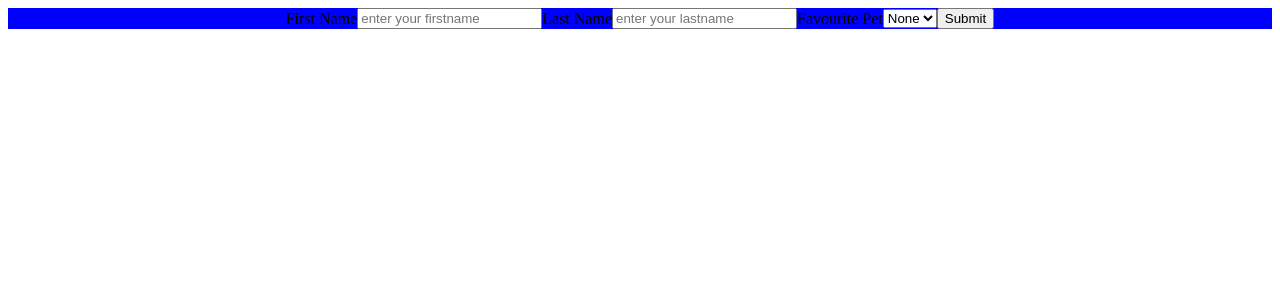
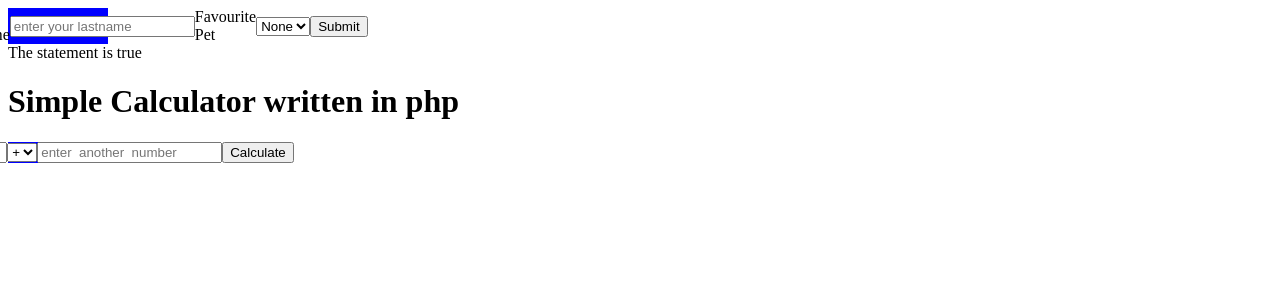
Before and after one commit to Nlansong/phpdev, a PHP site: page / in a window 1280 px wide. Shown: the top 300 px of the page. Run offline with PHP 8.4, Linux system fonts and the light colour scheme.

Commit message:
Added a calculator

```diff
--- a/css/style.css
+++ b/css/style.css
@@ -3,4 +3,8 @@ form{
     display: flex;
     align-items: center;
     justify-content: center;
+    width: 100px;
 }
+input{
+    display: block;
+}
--- a/index.php
+++ b/index.php
@@ -25,3 +25,74 @@
     </main>
 </body>
 </html>
+
+<?php
+// Logical Operators in php
+$a = 4;
+$b = 4;
+
+$c = 1;
+$d = 6;
+
+if($a==$b || $a==$c && $b==$d){
+    echo "The statement is true";
+}
+?>
+
+
+<h1>  Simple Calculator written in php</h1>
+
+<form action="<?php echo htmlspecialchars($_SERVER['PHP_SELF']);?>" method="post">
+<input id='number1' name='number1' placeholder='enter number' required  /> <br>
+<select name='operator'>
+    <option value='add'> + </option>
+    <option value='subtract'> - </option>
+    <option value='multiply'> * </option>
+    <option value='devide'> / </option>
+</select>
+<input id='number2' name='number2' placeholder='enter  another  number' required  /> <br>
+
+<button> Calculate </button>
+</form>
+
+<?php
+if($_SERVER['REQUEST_METHOD'] =='POST'){
+    //GRAB THE DATA
+
+    $number1 = filter_input(INPUT_POST, 'number1', FILTER_SANITIZE_NUMBER_FLOAT);
+    $number2 = filter_input(INPUT_POST, 'number2', FILTER_SANITIZE_NUMBER_FLOAT);
+    $operator = htmlspecialchars($_POST['operator']);
+
+    $error = false;
+    if(empty($number1) || empty($number2) || empty($operator)){
+        echo '<p> You must fill all the fields</p>';
+        $error = true;
+    }
+
+    if(!is_numeric($number1) || !is_numeric($number2)){
+        echo '<p> All fields must be numeric </p>';
+        $error = true;
+    }
+
+    if(!$error){
+        $value = 0;
+        switch($operator){
+            case 'add':
+                $value = $number1 + $number2;
+                break;
+            case 'subtract':
+                $value = $number1 - $number2;
+                break;
+            case 'multiply':
+                $value = $number1 * $number2;
+                break;
+            case 'devide':
+                $value = $number1 / $number2;
+                break;
+            default:
+                echo '<p> Something went wrong </p>';
+        }
+        echo "<p> Result: ". $value ."</p>";
+    }
+}
+?>
```
Also changed, not shown: includes/formhandler.php (line endings or trailing spaces).
